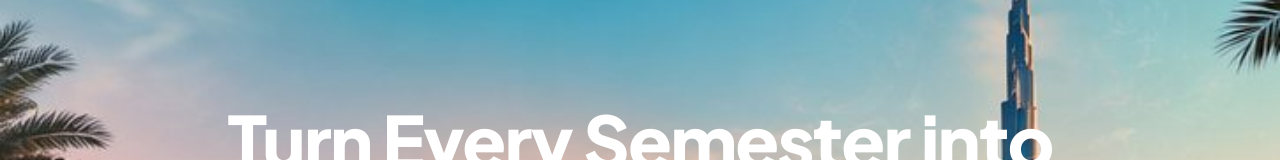
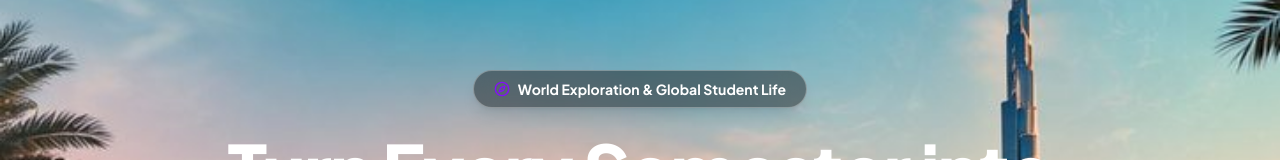
Before and after one commit to TechiesTech/Yonogen-, a React (Vite) app: page / in a window 1280 px wide. Both pictures are taken after a click on the button 652 px from the left and 777 px from the top of the page. Shown: the part 168-328 px from the top of the page. Built offline with nearby package versions, Linux system fonts and the light colour scheme; a web font is replaced by a local one.

Commit message:
herosection updated

```diff
--- a/src/components/HeroSection.tsx
+++ b/src/components/HeroSection.tsx
@@ -249,8 +249,7 @@ export const HeroSection: React.FC<HeroSectionProps> = ({
                     <button
                       key={c.id}
                       onClick={() => handleCountryClick(c)}
-                      className={`inline-flex items-center gap-2 px-4 py-2 rounded-full text-xs sm:text-sm font-medium transition-all shadow-sm ${
-                        isActive
+                      className={`inline-flex items-center gap-2 px-4 py-2 rounded-full text-xs sm:text-sm font-medium transition-all shadow-sm ${isActive
                         ? 'bg-purple-100/90 text-purple-900 border border-purple-300 ring-2 ring-purple-400/20 shadow-md font-semibold'
                         : 'bg-white text-slate-700 hover:bg-slate-50 border border-slate-200/80 hover:border-slate-300'
                         }`}
@@ -269,8 +268,7 @@ export const HeroSection: React.FC<HeroSectionProps> = ({
                     <button
                       key={c.id}
                       onClick={() => handleCountryClick(c)}
-                      className={`inline-flex items-center gap-2 px-4 py-2 rounded-full text-xs sm:text-sm font-medium transition-all shadow-sm ${
-                        isActive
+                      className={`inline-flex items-center gap-2 px-4 py-2 rounded-full text-xs sm:text-sm font-medium transition-all shadow-sm ${isActive
                         ? 'bg-purple-100/90 text-purple-900 border border-purple-300 ring-2 ring-purple-400/20 shadow-md font-semibold'
                         : 'bg-white text-slate-700 hover:bg-slate-50 border border-slate-200/80 hover:border-slate-300'
                         }`}
@@ -295,7 +293,7 @@ export const HeroSection: React.FC<HeroSectionProps> = ({
           <div
             className="absolute inset-0 bg-center"
             style={{
-              backgroundImage: "url('https://res.cloudinary.com/droqi9jl3/image/upload/v1791471194/hero-slide-2_maolhq.jpg')",
+              backgroundImage: "url('/images/hero-slide-2.jpg')",
               backgroundSize: '100% 100%'
             }}
           />
@@ -354,6 +352,13 @@ export const HeroSection: React.FC<HeroSectionProps> = ({
 
           {/* Headings & Title directly on the Image */}
           <div className="relative z-10 max-w-5xl mx-auto px-2 sm:px-6 text-center">
+            <div className="inline-block mb-5">
+              <span className="inline-flex items-center gap-2 px-5 py-2 rounded-full bg-black/40 backdrop-blur-md border border-white/30 text-white text-xs sm:text-sm font-bold shadow-lg">
+                <Compass className="w-4 h-4 text-amber-400" />
+                World Exploration &amp; Global Student Life
+              </span>
+            </div>
+
             <h2 className="text-4xl sm:text-5xl md:text-6xl lg:text-7xl font-extrabold text-white tracking-tight leading-[1.15] max-w-4xl mx-auto">
               Turn Every Semester into <br />
               <span className="animate-text-flip font-editorial-italic font-bold text-amber-300 mx-2 inline-block">
@@ -496,8 +501,7 @@ export const HeroSection: React.FC<HeroSectionProps> = ({
               key={idx}
               onClick={() => setActiveSlide(idx)}
               aria-label={`Jump to slide ${idx + 1}`}
-              className={`h-2 transition-all duration-300 rounded-full ${
-                isActive
+              className={`h-2 transition-all duration-300 rounded-full ${isActive
                 ? activeSlide === 0
                   ? 'w-8 bg-indigo-600 shadow-md'
                   : 'w-8 bg-white shadow-[0_0_8px_rgba(255,255,255,0.8)]'
```
Lines whose indentation alone changed are shown as unchanged.
